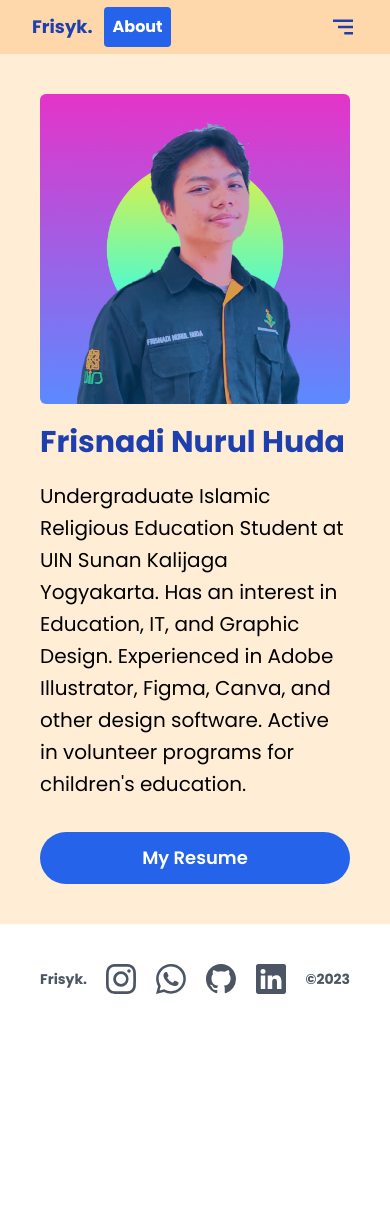
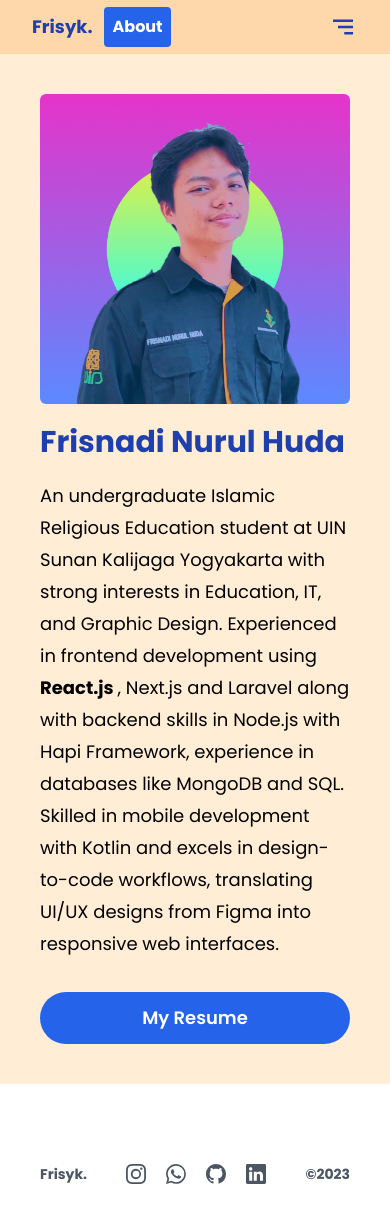
Before and after one commit to Frisyk/star, a Next.js app: page /about in a window 390 px wide. Before the commit the page ends 1034 px from the top, so only its background shows below. Built offline with nearby package versions, Linux system fonts and the light colour scheme.

Commit message:
styles: animation again

```diff
--- a/app/about/page.jsx
+++ b/app/about/page.jsx
@@ -21,7 +21,7 @@ export default function AboutPage() {
             }}
             className="min-h-screen bg-orange-100 flex flex-col items-center justify-center p-10"
         >
-            <div className="max-w-4xl w-full lg:flex items-center justify-center gap-10">
+            <div className="max-w-5xl w-full lg:flex items-center justify-center gap-10">
                 <div className="lg:w-1/3">
                     <Image
                         src={profile}
@@ -35,12 +35,12 @@ export default function AboutPage() {
                     <h1 className="text-blue-800 lg:text-5xl text-3xl font-bold mb-5 mt-5 lg:text-left">
                         Frisnadi Nurul Huda
                     </h1>
-                    <p className="text-xl lg:text-2xl leading-8 mb-8 lg:text-left">
-                        Undergraduate Islamic Religious Education Student at UIN Sunan Kalijaga Yogyakarta. Has an interest in Education, IT, and Graphic Design. Experienced in Adobe Illustrator, Figma, Canva, and other design software. Active in volunteer programs for children&apos;s education.
+                    <p className="text-lg lg:text-xl leading-8 mb-8 lg:text-left">
+                    An undergraduate Islamic Religious Education student at UIN Sunan Kalijaga Yogyakarta with strong interests in Education, IT, and Graphic Design. Experienced in frontend development using <b> React.js </b>, Next.js and Laravel along with backend skills in Node.js with Hapi Framework, experience in databases like MongoDB and SQL. Skilled in mobile development with Kotlin and excels in design-to-code workflows, translating UI/UX designs from Figma into responsive web interfaces.
                     </p>
                     <div className="flex justify-center lg:justify-start">
                         <Link
-                            href="https://drive.google.com/file/d/1WmhgP6mfqVjh-cXe_9Dav_I8NRLy1I8F/view?usp=drive_link"
+                            href="https://drive.google.com/file/d/184YgoIMMOACat1Mo8lp4CILgvvXMoD5S/view?usp=drive_link"
                             className="bg-blue-600 text-white py-3 px-6 rounded-full w-full text-center text-lg font-semibold hover:bg-blue-700 transition duration-300"
                             target="_blank"
                         >
--- a/app/gallery/page.jsx
+++ b/app/gallery/page.jsx
@@ -8,8 +8,8 @@ export const metadata = {
 
 export default function GalleryPage() {
     return (
-      <main className="relative">
-        <h1 className="text-2xl p-5 mt-2 font-bold outline text-blue-800 text-center">✨My Gallery✨</h1>
+      <main className="relative md:h-[50%] ">
+        <h1 className="text-2xl p-5 mt-2 font-bold outline animate-fadeInUp text-blue-800 text-center">✨My Gallery✨</h1>
         <Catalog catalog={catalogData} />
       </main>
     )
--- a/app/page.jsx
+++ b/app/page.jsx
@@ -5,7 +5,7 @@ import Link from "next/link";
 
 export default function Home() {
   return (
-    <div className="home flex flex-col lg:gap-10 gap-5 pb-10 lg:flex-row items-center w-4/5 mx-auto">
+    <div className="home flex flex-col my-10 h-screen lg:gap-10 gap-5 pb-10 lg:flex-row items-center w-4/5 mx-auto">
       {/* Animated Image */}
       <motion.div
         initial={{ opacity: 0, y: -50 }}
@@ -48,7 +48,7 @@ export default function Home() {
           </span>
         </motion.h1>
         <motion.p
-          className="lg:text-3xl text-lg tracking-wider lg:py-2 leading-relaxed mb-3"
+          className="lg:text-3xl text-lg tracking-wider lg:py-2 leading-relaxed mb-5"
           initial={{ opacity: 0 }}
           animate={{ opacity: 1 }}
           transition={{ delay: 1, duration: 1 }}
@@ -63,7 +63,7 @@ export default function Home() {
         >
           <Link
             href="/about"
-            className="bg-transparent text-blue-800 font-semibold text-xl py-2 px-6 rounded-md w-fit outline outline-blue-800 hover:bg-blue-800 hover:text-white duration-300"
+            className="bg-transparent text-blue-800 font-semibold t ext-xl py-2 px-6 rounded-md w-fit outline outline-blue-800 hover:bg-blue-800 hover:text-white duration-300"
           >
             About Me ➡️
           </Link>
--- a/components/Footer.jsx
+++ b/components/Footer.jsx
@@ -3,13 +3,13 @@ import { BsInstagram, BsWhatsapp, BsGithub, BsLinkedin } from 'react-icons/bs'
 
 export default function Footer() {
     return (
-        <footer className="flex w-full items-center justify-between p-10 gap-3 lg:gap-10 text-sm lg:text-xl font-bold text-gray-600">
+        <footer className="flex w-full items-center mt-10 justify-between p-10 gap-3 lg:gap-10 text-sm lg:text-xl font-bold text-gray-600">
             <p>Frisyk.</p>
-            <section className="flex  gap-5 lg:gap-8">
-                <Link target='_blank' className="hover:text-red-700" href={'https://www.instagram.com/frisnadiyk/'} ><BsInstagram size={30} /> </Link>
-                <Link target='_blank' className="hover:text-green-600" href={'https://wa.me/6285225505839'} ><BsWhatsapp size={30} /> </Link>
-                <Link target='_blank' className="hover:text-gray-800" href={'https://github.com/frisyk'} ><BsGithub size={30} /> </Link>
-                <Link target='_blank' className="hover:text-blue-600" href={'https://www.linkedin.com/in/frisnadi-nurul-huda-883334247/'} ><BsLinkedin size={30} /> </Link>
+            <section className="flex text-xl md:text-2xl lg:text-3xl gap-5 lg:gap-8">
+                <Link target='_blank' className="hover:text-red-700" href={'https://www.instagram.com/frisnadiyk/'} ><BsInstagram /> </Link>
+                <Link target='_blank' className="hover:text-green-600" href={'https://wa.me/6285225505839'} ><BsWhatsapp  /> </Link>
+                <Link target='_blank' className="hover:text-gray-800" href={'https://github.com/frisyk'} ><BsGithub /> </Link>
+                <Link target='_blank' className="hover:text-blue-600" href={'https://www.linkedin.com/in/frisnadi-nurul-huda-883334247/'} ><BsLinkedin /> </Link>
             </section>
             <p>&#169;2023</p>
         </footer>
--- a/tailwind.config.js
+++ b/tailwind.config.js
@@ -32,6 +32,13 @@ module.exports = {
           '100%': { opacity: 1, transform: 'scale(1)' },
         },
       },
+      transitionDelay: {
+        200: '200ms',
+        400: '400ms',
+        600: '600ms',
+        800: '800ms',
+        1000: '1000ms',
+      },
     },
   },
   plugins: [],
```
Also changed, not shown: components/Catalog.jsx (+8 -4 lines), example.txt (deleted), example2.txt (deleted), example3.txt (deleted).
